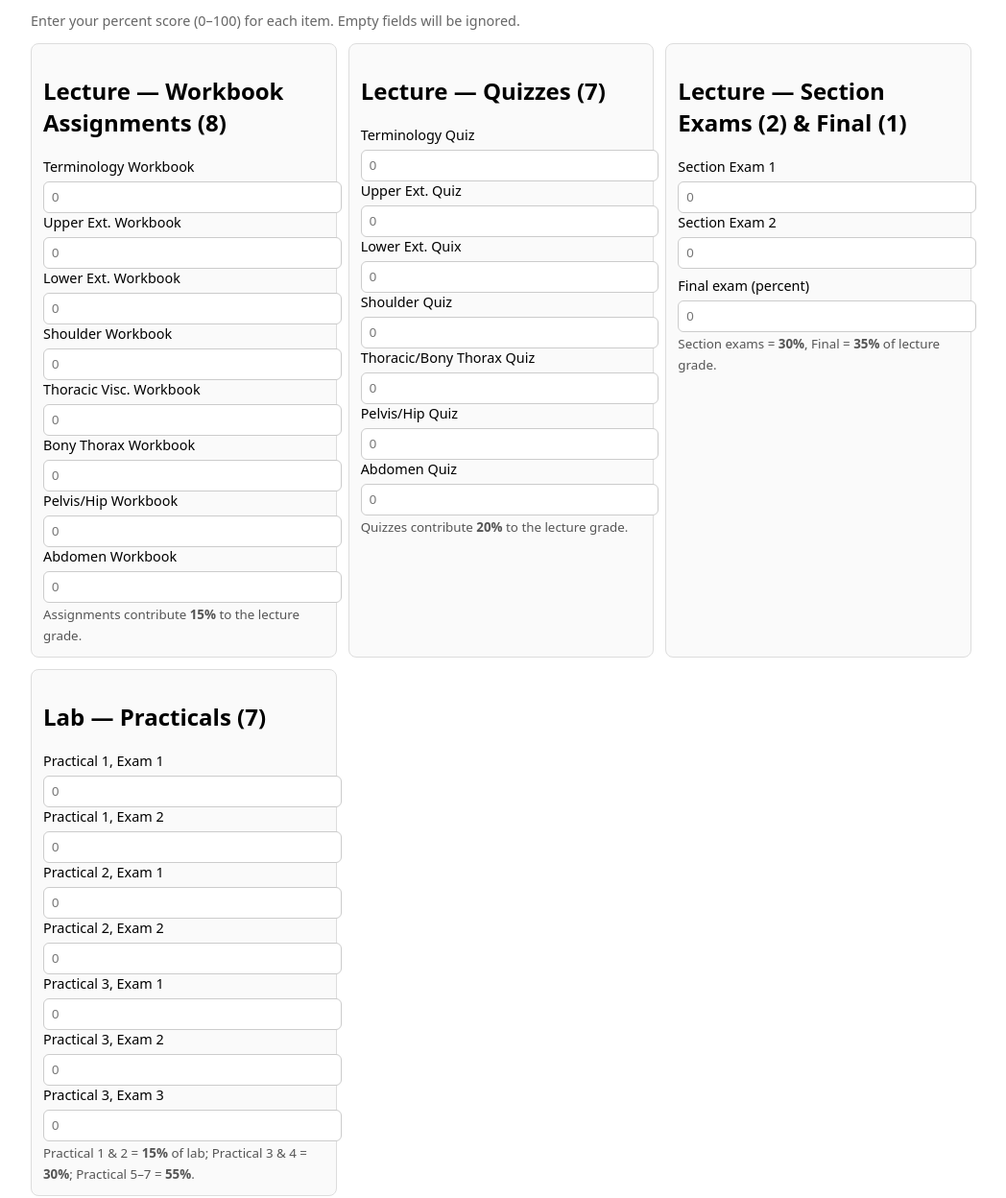
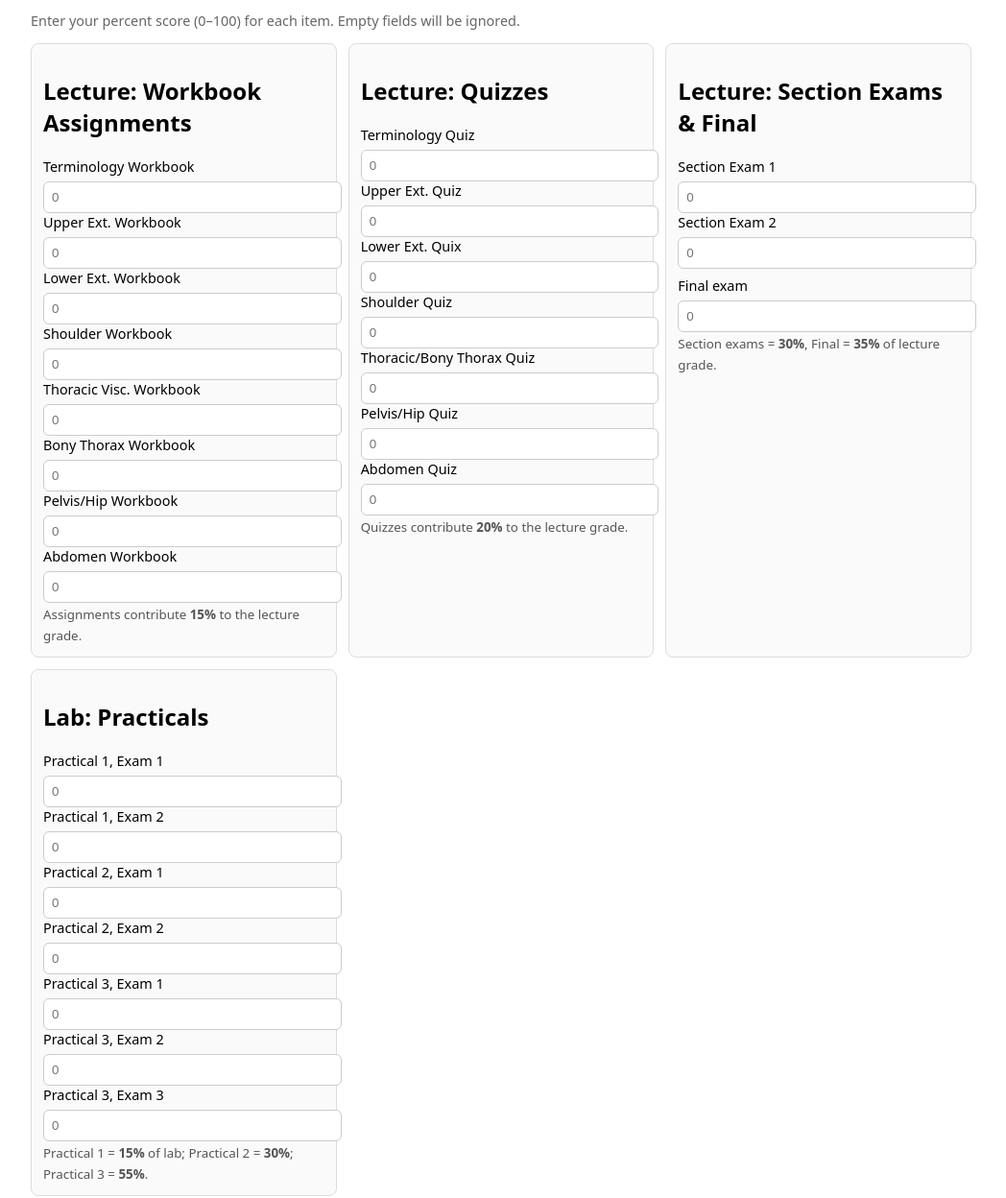
Before and after one commit to astarnamedwill/DMI51A-Grade-Spring2026, a plain HTML site: page index.html in a window 1280 px wide. Shown: the part 101-1349 px from the top of the page at 96% size, without its empty margins (118-1166 px from the left). Drawn offline with Linux system fonts and the light colour scheme.

Commit message:
Update index.html

```diff
--- a/index.html
+++ b/index.html
@@ -26,28 +26,28 @@ small{color:#555}
 <p class="muted">Enter your percent score (0–100) for each item. Empty fields will be ignored.</p>
 <div class="grid">
 <div class="card">
-<h2>Lecture — Workbook Assignments (8)</h2>
+<h2>Lecture: Workbook Assignments</h2>
 <div id="assignments"></div>
 <small>Assignments contribute <strong>15%</strong> to the lecture grade.</small>
 </div>
 <div class="card">
-<h2>Lecture — Quizzes (7)</h2>
+<h2>Lecture: Quizzes</h2>
 <div id="quizzes"></div>
 <small>Quizzes contribute <strong>20%</strong> to the lecture grade.</small>
 </div>
 <div class="card">
-<h2>Lecture — Section Exams (2) & Final (1)</h2>
+<h2>Lecture: Section Exams & Final</h2>
 <div id="sectionExams"></div>
 <div style="margin-top:8px">
-<label for="final">Final exam (percent)</label>
+<label for="final">Final exam</label>
 <input type="number" id="final" min="0" max="100" step="0.1" placeholder="0">
 </div>
 <small>Section exams = <strong>30%</strong>, Final = <strong>35%</strong> of lecture grade.</small>
 </div>
 <div class="card">
-<h2>Lab — Practicals (7)</h2>
+<h2>Lab: Practicals</h2>
 <div id="practicals"></div>
-<small>Practical 1 & 2 = <strong>15%</strong> of lab; Practical 3 & 4 = <strong>30%</strong>; Practical 5–7 = <strong>55%</strong>.</small>
+<small>Practical 1 = <strong>15%</strong> of lab; Practical 2 = <strong>30%</strong>; Practical 3 = <strong>55%</strong>.</small>
 </div>
 <div class="card full">
 <h2>Results</h2>
@@ -68,6 +68,7 @@ small{color:#555}
 <div style="margin-top:12px;display:flex;gap:8px">
 <button id="calcBtn">Calculate</button>
 <button id="resetBtn" class="secondary">Reset</button>
+  <small>Commbined Grade: Workbook = <strong>7.5%</strong>, Quizzes = <strong>10%</strong>, Section Exams = <strong>15%</strong>, Final Exam = <strong>17.5%</strong>, Practical 1 = <strong>7.5%</strong> , Practical 2 = <strong>15%</strong>, Practical 3 = <strong>27.5%</strong>.</small>
 </div>
 </div>
 </div>
```
